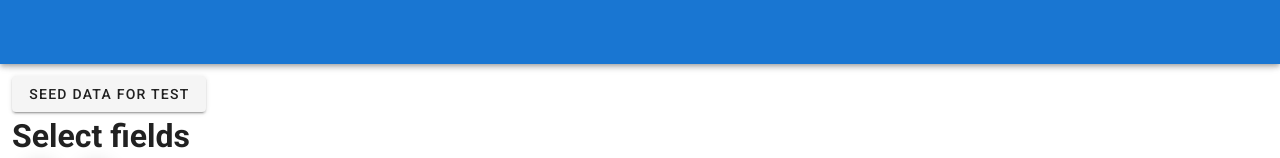
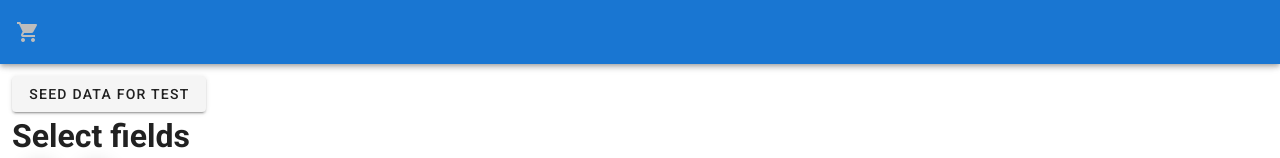
Before and after one commit to Meyerka/data-mocker, a Vue app: page / in a window 1280 px wide. Shown: the top 158 px of the page. Built offline with nearby package versions, Linux system fonts and the light colour scheme.

Commit message:
created HelpIcon component

```diff
--- a/src/App.vue
+++ b/src/App.vue
@@ -1,6 +1,8 @@
 <template>
   <v-app>
-    <v-app-bar app color="primary" dark></v-app-bar>
+    <v-app-bar app color="primary" dark>
+      <HelpIcon />
+    </v-app-bar>
 
     <v-main>
       <v-container fluid>
@@ -12,11 +14,13 @@
 
 <script>
 import FileCreator from "./components/FileCreator";
+import HelpIcon from "./components/InterfaceComponents/HelpIcon.vue";
 
 export default {
   name: "App",
   components: {
     FileCreator,
+    HelpIcon,
   },
 
   data: () => ({
--- a/src/components/FileCreator.vue
+++ b/src/components/FileCreator.vue
@@ -37,6 +37,7 @@
 
 <script>
 import FieldRow from "./FieldRow.vue";
+
 export default {
   name: "FileCreator",
   components: {
--- /dev/null
+++ b/src/components/InterfaceComponents/HelpIcon.vue
@@ -0,0 +1,20 @@
+<template>
+  <v-tooltip v-model="show" top>
+    <template v-slot:activator="{ on, attrs }">
+      <v-btn icon v-bind="attrs" v-on="on">
+        <v-icon color="grey lighten-1">mdi-cart</v-icon>
+      </v-btn>
+    </template>
+    <span>Programmatic tooltip</span>
+  </v-tooltip>
+</template>
+
+<script>
+export default {
+  name: "HelpIcon",
+  props: {},
+};
+</script>
+
+<style>
+</style>
```
